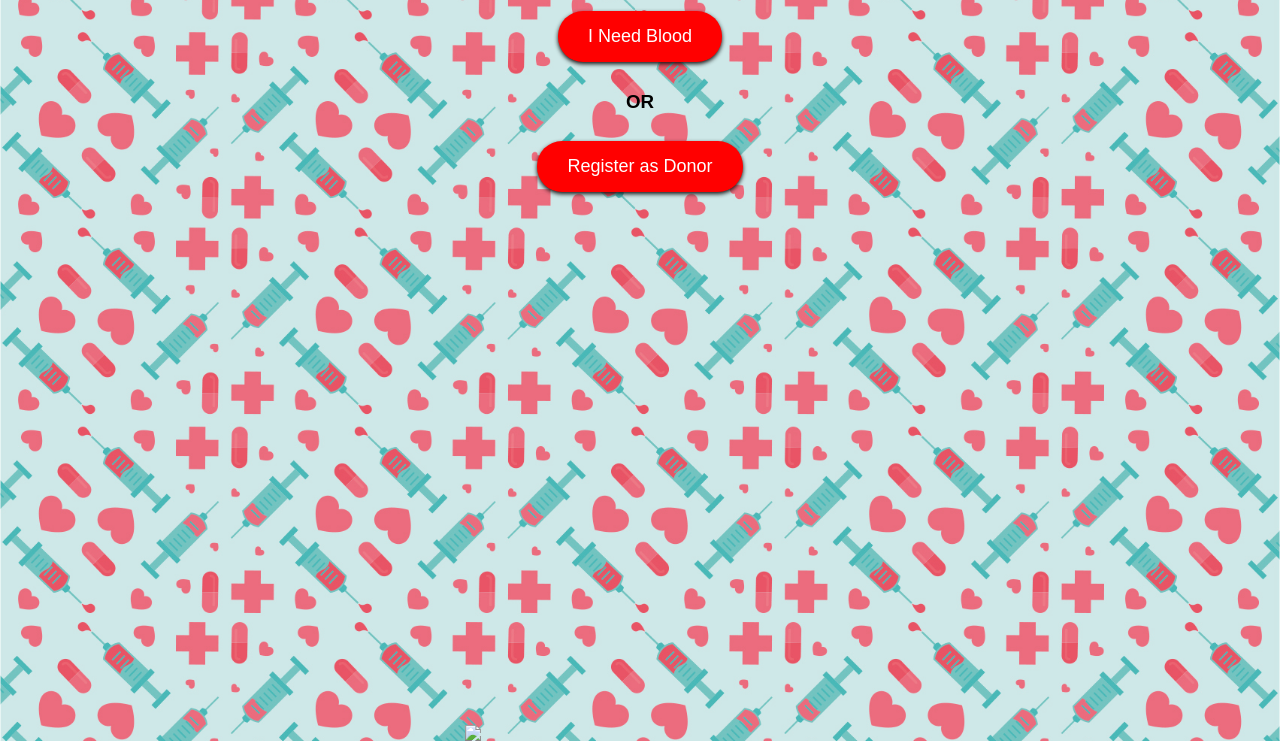
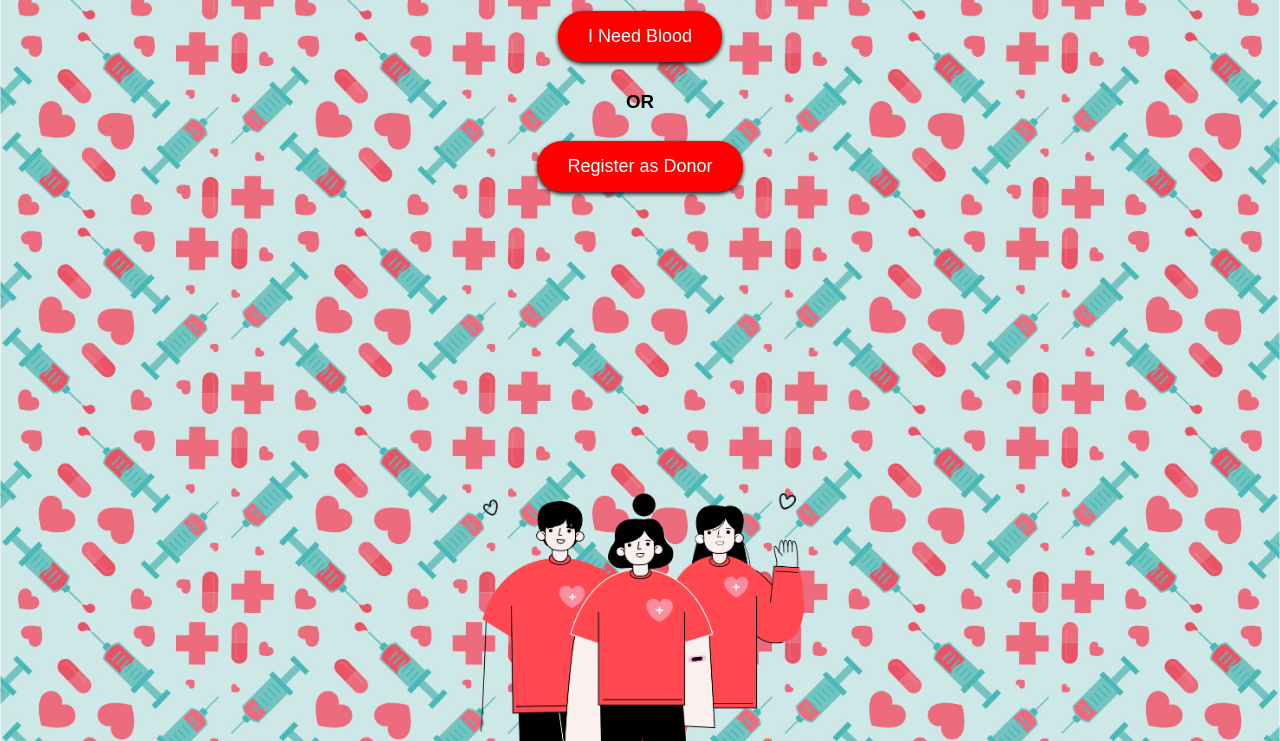
Before and after one commit to akshaykumar209/BloodDonor, a plain HTML site: page index.html in a window 1280 px wide. Shown: the part 137-878 px from the top of the page. Drawn offline with Linux system fonts and the light colour scheme; files whose address does not match are found by name.

Commit message:
Update index.html

```diff
--- a/index.html
+++ b/index.html
@@ -212,7 +212,7 @@
         <button class="red-btn" onclick="showPage('registerPage')">Register as Donor</button>
       </div>
 
-      <img style="width:350px;" src="/@Project 1 /blood.png" />
+      <img style="width:350px;" src="blood.png" />
 
     </div>
 
```
